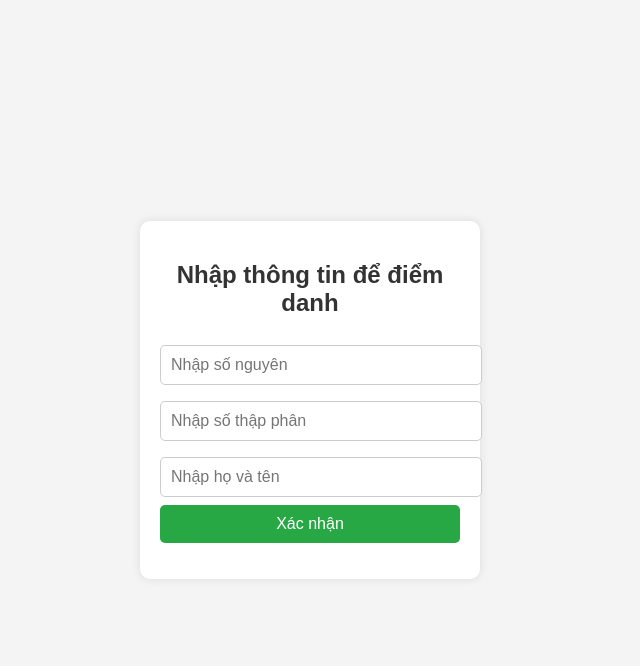
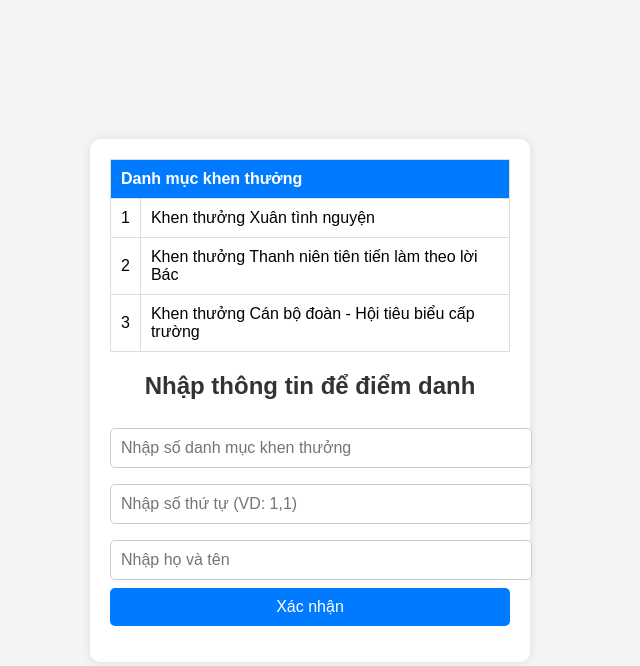
Before and after one commit to TrHuy-0000/QR-code-python, a Flask app: page / in a window 1280 px wide. Shown: the top 666 px of the page, without its empty margins (330-970 px from the left). Run offline with Flask 3, Linux system fonts and the light colour scheme.

Commit message:
Cập nhật code

```diff
--- a/app.py
+++ b/app.py
@@ -1,31 +1,32 @@
 import os
+import pandas as pd
 from flask import Flask, render_template, request, jsonify
 from flask_sqlalchemy import SQLAlchemy
 
 app = Flask(__name__)
 
-# Xóa database cũ nếu có để tạo lại từ đầu
-# db_path = "attendance.db"
-# if os.path.exists(db_path):
- #    os.remove(db_path)
-
+# Cấu hình SQLite
 app.config['SQLALCHEMY_DATABASE_URI'] = 'sqlite:///attendance.db'
 db = SQLAlchemy(app)
 
+# Định nghĩa Model
 class User(db.Model):
     id = db.Column(db.Integer, primary_key=True)
-    integer = db.Column(db.String(50), nullable=False)  # Chuyển từ Integer -> String
-    decimal = db.Column(db.String(50), nullable=False)  # Chuyển từ Float -> String
+    integer = db.Column(db.String(50), nullable=False)  # Chuyển Integer -> String
+    decimal = db.Column(db.String(50), nullable=False)  # Chuyển Float -> String
     name = db.Column(db.String(100), nullable=False)
     status = db.Column(db.String(10), default="red")  # Trạng thái mặc định là chưa điểm danh
 
-# with app.app_context():
-   #  db.create_all()  # Tạo lại database với kiểu dữ liệu mới
+# Khởi tạo database nếu chưa có
+with app.app_context():
+    db.create_all()
 
+# Trang chủ
 @app.route("/")
 def home():
     return render_template("form.html")
 
+# API: Điểm danh
 @app.route('/check_user', methods=['POST'])
 def check_user():
     try:
@@ -36,7 +37,7 @@ def check_user():
         user = User.query.filter_by(integer=str(data['integer']), decimal=str(data['decimal']), name=data['name'].strip()).first()
 
         if user:
-            user.status = "green"  # Cập nhật trạng thái thành đã điểm danh
+            user.status = "green"  # Cập nhật trạng thái đã điểm danh
             db.session.commit()
             return jsonify({"message": "Điểm danh thành công!"}), 200
         else:
@@ -45,11 +46,51 @@ def check_user():
     except Exception as e:
         return jsonify({"message": f"Lỗi server: {str(e)}"}), 500
 
+# Trang admin
 @app.route("/admin")
 def admin():
     users = User.query.all()
     return render_template("admin.html", users=users)
 
+# Thư mục lưu file upload
+UPLOAD_FOLDER = "uploads"
+os.makedirs(UPLOAD_FOLDER, exist_ok=True)
+
+# API: Upload file Excel
+@app.route("/upload_excel", methods=["POST"])
+def upload_excel():
+    if "file" not in request.files:
+        return jsonify({"message": "Không tìm thấy file"}), 400
+
+    file = request.files["file"]
+    if file.filename == "":
+        return jsonify({"message": "Chưa chọn file"}), 400
+
+    file_path = os.path.join(UPLOAD_FOLDER, file.filename)
+    file.save(file_path)
+
+    try:
+        df = pd.read_excel(file_path, dtype=str)  # Đọc file Excel
+        df['integer'] = df['integer'].astype(str)
+        df['decimal'] = df['decimal'].astype(str)
+        users = df.to_dict(orient="records")  # Chuyển thành danh sách dict
+
+        # Lưu dữ liệu vào database
+        for user in users:
+            new_user = User(
+                integer=str(user['integer']),
+                decimal=str(user['decimal']),
+                name=user['name'].strip()
+            )
+            db.session.add(new_user)
+
+        db.session.commit()  # Lưu vào database
+
+        return jsonify({"message": "Tải lên thành công!", "data": users})
+    except Exception as e:
+        return jsonify({"message": "Lỗi xử lý file: " + str(e)}), 500
+
+# API: Lấy danh sách users
 @app.route("/get_users", methods=["GET"])
 def get_users():
     users = User.query.all()
@@ -65,16 +106,18 @@ def get_users():
     ]
     return jsonify(users_list)
 
+# API: Thêm user mới
 @app.route('/add_user', methods=['POST'])
 def add_user():
     try:
         data = request.get_json()
+        print("Dữ liệu nhân: ", data)
         if not data or 'integer' not in data or 'decimal' not in data or 'name' not in data:
             return jsonify({"message": "Thiếu dữ liệu!"}), 400
 
         new_user = User(
-            integer=str(data['integer']),  # Chuyển thành string
-            decimal=str(data['decimal']),  # Chuyển thành string
+            integer=str(data['integer']),
+            decimal=str(data['decimal']),
             name=data['name'].strip()
         )
 
@@ -86,19 +129,26 @@ def add_user():
     except Exception as e:
         return jsonify({"message": f"Lỗi server: {str(e)}"}), 500
 
+# API: Xóa user
 @app.route("/delete_user", methods=["POST"])
 def delete_user():
     data = request.get_json()
+    if "id" not in data:
+        return jsonify({"status": "error", "message": "Thiếu ID!"}), 400
+
     user = User.query.filter_by(id=data["id"]).first()
     if user:
         db.session.delete(user)
         db.session.commit()
         return jsonify({"status": "success", "message": "Xóa thành công!"})
+
     return jsonify({"status": "error", "message": "Không tìm thấy người dùng!"})
 
+# Trang danh sách điểm danh
 @app.route("/grid")
 def grid():
     return render_template("grid.html")
 
+# Chạy Flask server
 if __name__ == "__main__":
     app.run(debug=True)
--- a/requirements.txt
+++ b/requirements.txt
@@ -3,3 +3,4 @@ Flask-SQLAlchemy
 Flask-CORS
 Flask-Migrate
 gunicorn
+openpyxl
--- a/templates/form.html
+++ b/templates/form.html
@@ -21,11 +21,25 @@
             border-radius: 10px;
             box-shadow: 0 0 10px rgba(0, 0, 0, 0.1);
             text-align: center;
-            width: 300px;
+            width: 400px;
         }
         h2 {
             margin-bottom: 20px;
             color: #333;
+        }
+        table {
+            width: 100%;
+            border-collapse: collapse;
+            margin-bottom: 20px;
+        }
+        th, td {
+            border: 1px solid #ddd;
+            padding: 10px;
+            text-align: left;
+        }
+        th {
+            background-color: #007bff;
+            color: white;
         }
         input {
             width: 100%;
@@ -38,7 +52,7 @@
         button {
             width: 100%;
             padding: 10px;
-            background: #28a745;
+            background: #007bff;
             color: white;
             border: none;
             border-radius: 5px;
@@ -59,9 +73,28 @@
 </head>
 <body>
     <div class="container">
+        <!-- Bảng hiển thị danh mục khen thưởng -->
+        <table>
+            <tr>
+                <th colspan="2">Danh mục khen thưởng</th>
+            </tr>
+            <tr>
+                <td>1</td>
+                <td>Khen thưởng Xuân tình nguyện</td>
+            </tr>
+            <tr>
+                <td>2</td>
+                <td>Khen thưởng Thanh niên tiên tiến làm theo lời Bác</td>
+            </tr>
+            <tr>
+                <td>3</td>
+                <td>Khen thưởng Cán bộ đoàn - Hội tiêu biểu cấp trường</td>
+            </tr>
+        </table>
+
         <h2>Nhập thông tin để điểm danh</h2>
-        <input type="text" id="integerInput" placeholder="Nhập số nguyên" required>
-        <input type="text" id="decimalInput" placeholder="Nhập số thập phân" required>
+        <input type="text" id="integerInput" placeholder="Nhập số danh mục khen thưởng" required>
+        <input type="text" id="decimalInput" placeholder="Nhập số thứ tự (VD: 1,1)" required>
         <input type="text" id="nameInput" placeholder="Nhập họ và tên" required>
         <button onclick="checkUser()">Xác nhận</button>
         <p id="message" class="message"></p>
```
Also changed, not shown: templates/admin.html (+34 -2 lines), instance/attendance.db, 2 other files.
